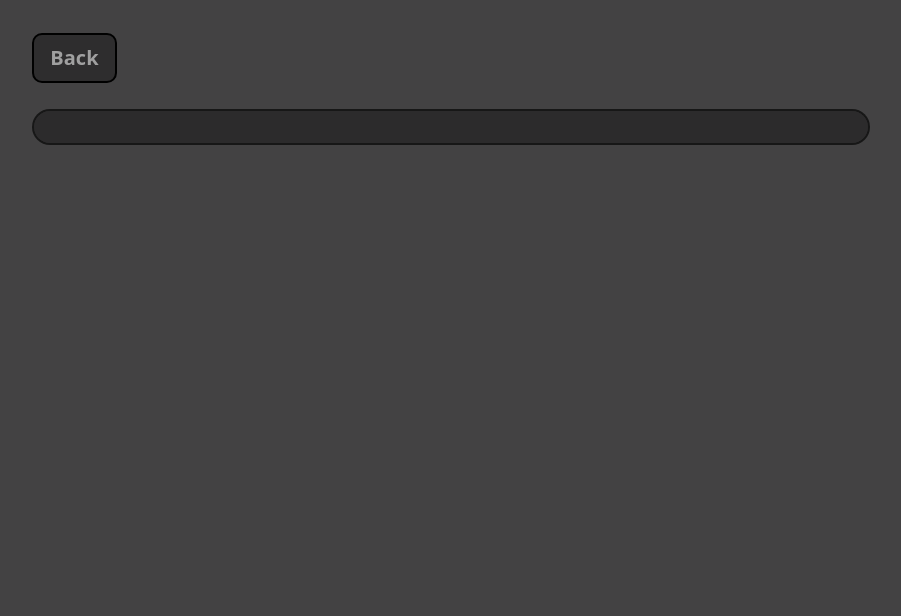
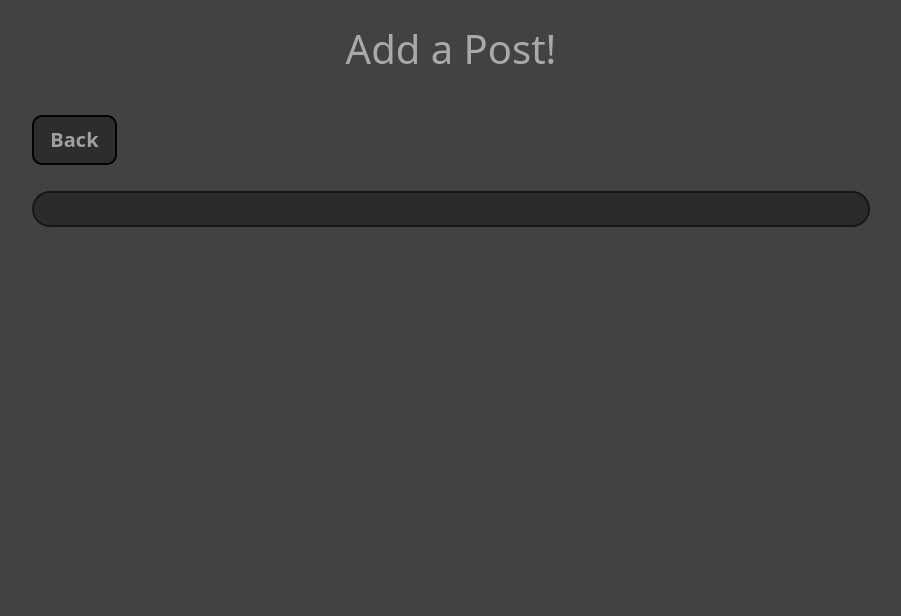
Before and after one commit to b1ndark/project4, a Django app: page /forum/add_post/ in a window 1280 px wide. Shown: the part 71-687 px from the top of the page, without its empty margins (189-1090 px from the left). Run offline with Django 3.2, Linux system fonts and the light colour scheme; some libraries are stand-ins or nearby versions.

Commit message:
add comments, update add post views and models

```diff
--- a/templates/404.html
+++ b/templates/404.html
@@ -1,8 +1,11 @@
 {% extends "base.html" %}
 
+<!--            404 ERROR Page            -->
 {% block title %} - 404 Error Page{% endblock %}
 
 {% block content %}
+
+<!--            404 ERROR Page Container            -->
     <div class="container text-center">
         <h1>404 - Error Page!</h1>
         <p>The page that you are looking for seems to be having an issue please go back to <a href="{% url 'home' %">Home
--- a/templates/base.html
+++ b/templates/base.html
@@ -50,9 +50,11 @@
     </head>
 
     <body class="d-flex flex-column h-100 main-bg">
+
         <!--            Navigation Menus            -->
         {% include 'includes/header.html' %}
         <main class="flex-shrink-0 main-bg">
+
             <!--            Allert messages            -->
             <div class="container">
                 <div class="row">
@@ -67,6 +69,7 @@
                 </div>
             </div>
             {% block content %}
+
             <!--            Content            -->
             {% endblock content %}
         </main>
--- a/templates/forum_add_post.html
+++ b/templates/forum_add_post.html
@@ -2,7 +2,18 @@
 
 {% load crispy_forms_tags %}
 
-<!--            Forum Content goes in this block content so it displays within the base.html            -->
+<!--            Add Post Content goes in this block content so it displays within the base.html            -->
+<div class="container-fluid">
+    <div class="row">
+        <div class="col-12 mt-3 text-center">
+            <div class="row">
+                <!--            Title            -->
+                <h1>Add a Post!</h1>
+            </div>
+        </div>
+    </div>
+</div>
+
 <!--            Add Post Container            -->
 <div class="container-fluid">
     <div class="row">
@@ -17,6 +28,7 @@
                             {% if user.is_authenticated %}
                             <h3>Post:</h3>
                             <p>Posted by: {{ user.username }}</p>
+                            <!--            Post form            -->
                             <form method="POST" style="margin-top: 1.3em;">
                                 {% csrf_token %}
                                 {{ form|crispy }}
--- a/typerforum/models.py
+++ b/typerforum/models.py
@@ -37,7 +37,7 @@ class Post(models.Model):
     excerpt = models.TextField()
     created_on = models.DateTimeField(auto_now_add=True)
     updated_on = models.DateTimeField(auto_now=True)
-    status = models.IntegerField(choices=STATUS, default=0)
+    status = models.IntegerField(choices=STATUS, default=1)
     likes = models.ManyToManyField(User, related_name='post_like', blank=True)
 
     class Meta:
--- a/typerforum/views.py
+++ b/typerforum/views.py
@@ -76,7 +76,8 @@ class PostDetail(View):
 class AddPost(generic.CreateView):
     model = Post
     template_name = 'forum_add_post.html'
-    fields = '__all__'
+    fields = ('title', 'slug', 'author', 'car_model',
+              'featured_image', 'content', 'excerpt', 'status',)
 
 
 class PostLike(View):
```
Also changed, not shown: templates/forum.html (+11 -2 lines), templates/forum_detail.html (+28 -12 lines), templates/includes/header.html (+7 -1 lines).
